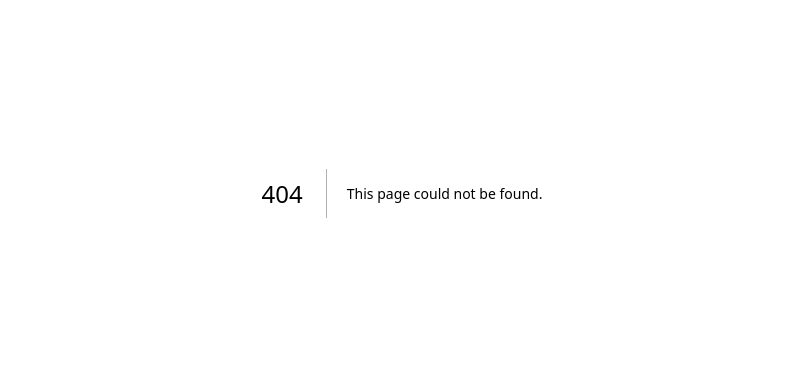
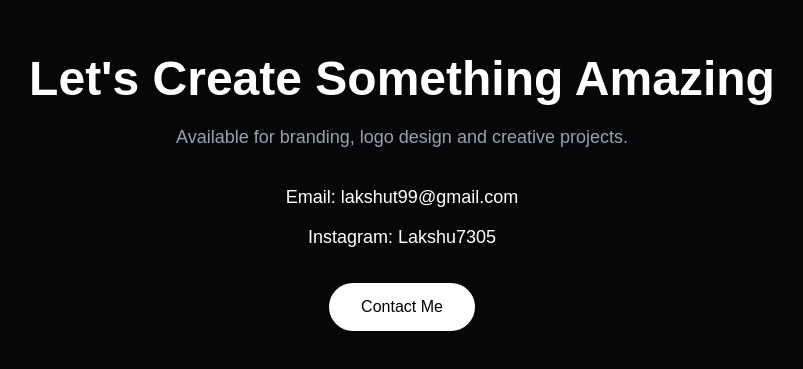
Before and after one commit to lakshut99-netizen/lakshay-portfolio, a Next.js app: page /contact in a window 1280 px wide. Before the commit this address had no page. Shown: the part 207-576 px from the top of the page, without its empty margins (238-1041 px from the left). Built offline with nearby package versions, Linux system fonts and the light colour scheme.

Commit message:
add contact branding pages

```diff
--- /dev/null
+++ b/app/branding/page.tsx
@@ -0,0 +1,38 @@
+export default function Branding(){
+
+return (
+
+<main className="min-h-screen bg-[#07070a] text-white px-8 py-20">
+
+<h1 className="text-5xl font-bold">
+Brand Identity Projects
+</h1>
+
+<p className="text-gray-400 mt-5 text-xl">
+Premium logo designs, posters and visual branding concepts.
+</p>
+
+
+<div className="grid md:grid-cols-3 gap-8 mt-12">
+
+
+<img
+src="/projects/logo.jpg"
+className="rounded-3xl"
+/>
+
+
+<img
+src="/projects/poster.jpg"
+className="rounded-3xl"
+/>
+
+
+</div>
+
+
+</main>
+
+)
+
+}
--- /dev/null
+++ b/app/contact/page.tsx
@@ -0,0 +1,37 @@
+export default function Contact(){
+
+return (
+
+<main className="min-h-screen bg-[#07070a] text-white flex items-center justify-center px-6">
+
+<div className="text-center">
+
+<h1 className="text-5xl font-bold">
+Let's Create Something Amazing
+</h1>
+
+<p className="text-gray-400 mt-5 text-lg">
+Available for branding, logo design and creative projects.
+</p>
+
+<div className="mt-8 text-lg">
+
+<p>Email: lakshut99@gmail.com</p>
+
+<p className="mt-3">
+Instagram: Lakshu7305
+</p>
+
+</div>
+
+<button className="mt-8 px-8 py-3 rounded-full bg-white text-black">
+Contact Me
+</button>
+
+</div>
+
+</main>
+
+)
+
+}
```
Also changed, not shown: public/projects/branding.png (added), public/projects/post social media.jpg (added).
